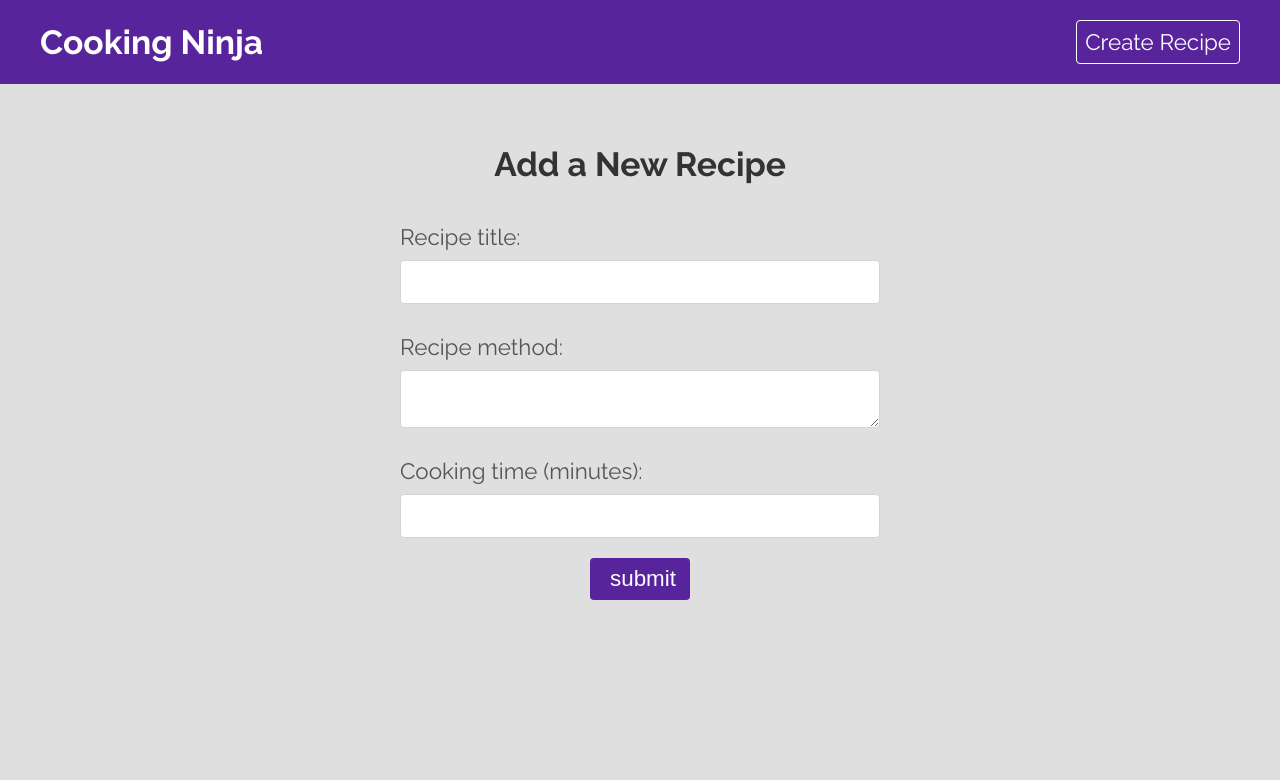
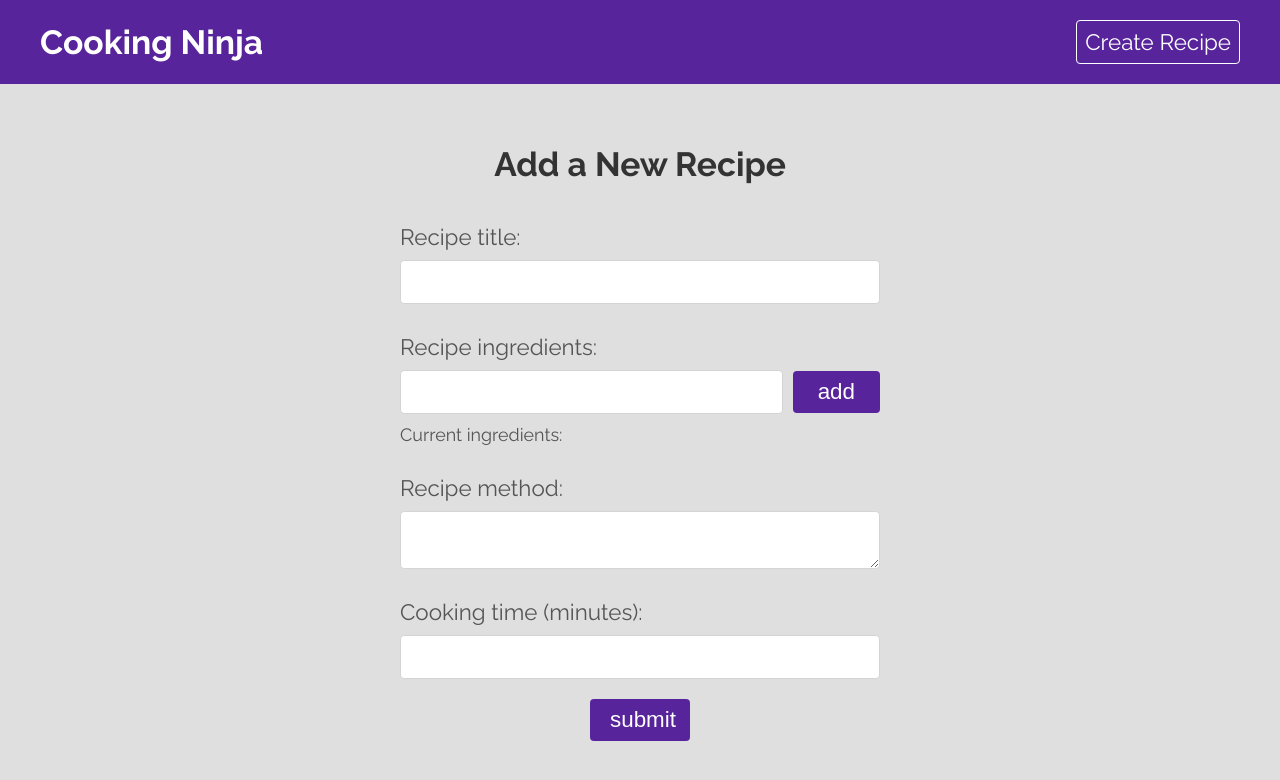
Before and after one commit to dgarcia1724/recipe_directory, a React (Vite) app: page /create in a window 1280 px wide. Shown: the top 780 px of the page. Built offline with nearby package versions, Linux system fonts and the light colour scheme.

Commit message:
88. fresh start

```diff
--- a/src/pages/create/Create.css
+++ b/src/pages/create/Create.css
@@ -24,3 +24,10 @@
   text-decoration: none;
   margin: 20px auto;
 }
+.ingredients {
+  display: flex;
+  align-items: center;
+}
+.ingredients button {
+  margin: 0 0 0 10px;
+}
--- a/src/pages/create/Create.jsx
+++ b/src/pages/create/Create.jsx
@@ -2,15 +2,32 @@
 
 // styles
 import "./Create.css";
+import { useRef } from "react";
 
 function Create() {
   const [title, setTitle] = useState("");
   const [method, setMethod] = useState("");
   const [cookingTime, setCookingTime] = useState("");
+  const [newIngredient, setNewIngredient] = useState("");
+  const [ingredients, setIngredients] = useState([]);
+  const ingredientInput = useRef(null);
 
   const handleSubmit = (e) => {
     e.preventDefault();
-    console.log(title, method, cookingTime);
+    console.log(title, method, cookingTime, ingredients);
+  };
+
+  const handleAdd = (e) => {
+    e.preventDefault();
+    const ing = newIngredient.trim();
+
+    if (ing && !ingredients.includes(ing)) {
+      setIngredients((prevIngredients) => {
+        return [...prevIngredients, ing];
+      });
+    }
+    setNewIngredient("");
+    ingredientInput.current.focus();
   };
 
   return (
@@ -27,7 +44,27 @@
           />
         </label>
 
-        {/* ingredients go here */}
+        <label>
+          <span>Recipe ingredients:</span>
+          <div className="ingredients">
+            <input
+              type="text"
+              onChange={(e) => setNewIngredient(e.target.value)}
+              value={newIngredient}
+              ref={ingredientInput}
+            />
+            <button onClick={handleAdd} className="btn">
+              add
+            </button>
+          </div>
+        </label>
+        <p>
+          Current ingredients:{" "}
+          {ingredients.map((i) => (
+            <em key={i}>{i}, </em>
+          ))}
+        </p>
+
         <label>
           <span>Recipe method:</span>
           <textarea
```
